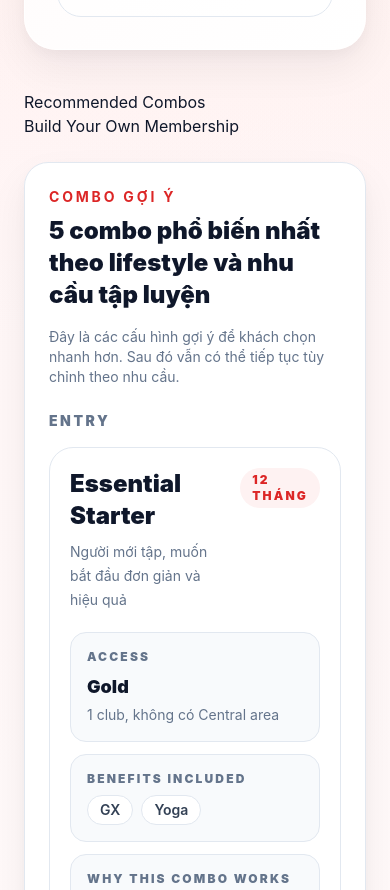
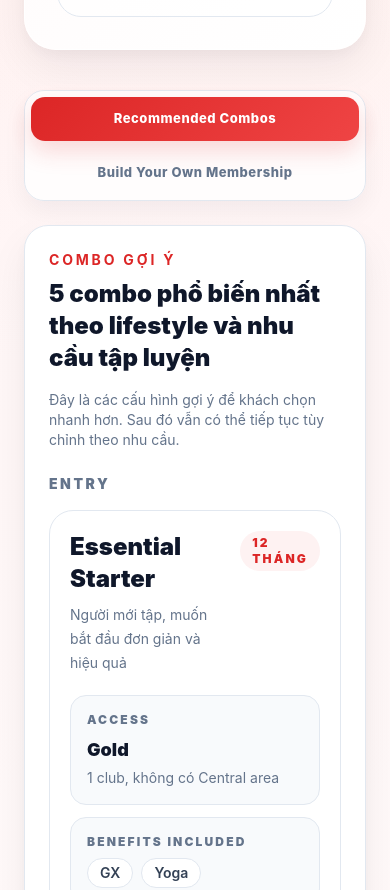
Before and after one commit to dtchien401/cali-newmodel, a plain HTML site: page index.html in a window 390 px wide. Shown: the part 1597-2487 px from the top of the page. Drawn offline with nearby package versions, Linux system fonts and the light colour scheme.

Commit message:
Update styles.css

```diff
--- a/assets/css/styles.css
+++ b/assets/css/styles.css
@@ -135,6 +135,41 @@ button:focus-visible {
   }
 }
 
+/* PRODUCT TABS */
+.product-tabs {
+  display: inline-flex;
+  gap: 10px;
+  background: rgba(255, 255, 255, 0.8);
+  border: 1px solid #e2e8f0;
+  border-radius: 999px;
+  padding: 6px;
+  box-shadow: 0 10px 24px rgba(15, 23, 42, 0.05);
+}
+
+.product-tab {
+  border: 0;
+  background: transparent;
+  color: #64748b;
+  border-radius: 999px;
+  padding: 12px 18px;
+  font-size: 13px;
+  font-weight: 800;
+  letter-spacing: 0.04em;
+  transition: all 0.2s ease;
+  cursor: pointer;
+}
+
+.product-tab:hover {
+  color: #dc2626;
+  background: #fff5f5;
+}
+
+.product-tab.is-active {
+  background: linear-gradient(135deg, #dc2626 0%, #ef4444 100%);
+  color: #ffffff;
+  box-shadow: 0 10px 24px rgba(220, 38, 38, 0.18);
+}
+
 /* CONFIGURATOR */
 #durationOptions button,
 #accessOptions button,
@@ -199,4 +234,17 @@ button:focus-visible {
     padding: 12px;
     border-radius: 14px;
   }
+
+  .product-tabs {
+    display: flex;
+    width: 100%;
+    flex-direction: column;
+    border-radius: 20px;
+  }
+
+  .product-tab {
+    width: 100%;
+    text-align: center;
+    border-radius: 14px;
+  }
 }
```
